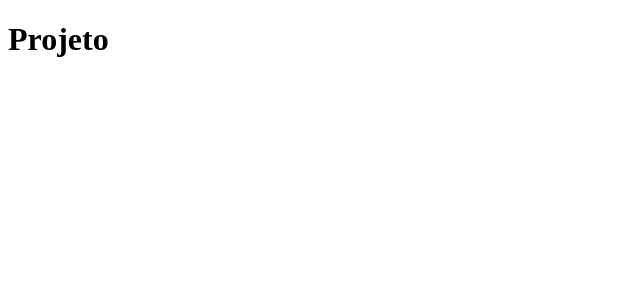
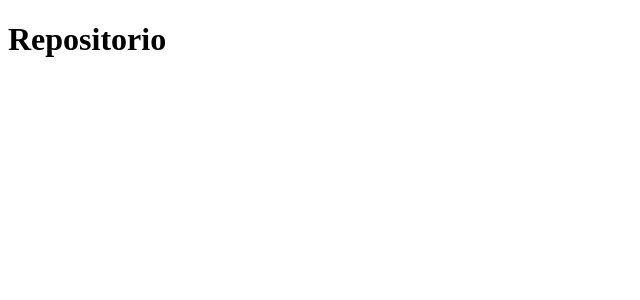
Before and after one commit to jorgelucasalima/repos, a React (Create React App) app: page /repositorio/1 in a window 1280 px wide. Shown: the top 300 px of the page, without its empty margins (0-640 px from the left). Built offline with nearby package versions, Linux system fonts and the light colour scheme.

Commit message:
utilizando styled-components

```diff
--- a/package.json
+++ b/package.json
@@ -10,6 +10,7 @@
     "react-dom": "^17.0.2",
     "react-router-dom": "^5.3.0",
     "react-scripts": "4.0.3",
+    "styled-components": "^5.3.1",
     "web-vitals": "^1.0.1"
   },
   "scripts": {
--- a/src/App.js
+++ b/src/App.js
@@ -1,9 +1,10 @@
+import React from "react";
+import Routes from "./routes";
+
 
 function App() {
   return (
-    <div>
-      <h1>Projeto</h1>
-    </div>
+    <Routes/>
   );
 }
 
--- a/src/pages/Main/index.js
+++ b/src/pages/Main/index.js
@@ -0,0 +1,9 @@
+import React from "react";
+
+export default function Main(){
+  return(
+    <div>
+      Main
+    </div>
+  )
+}
--- a/src/pages/Repositorio/index.js
+++ b/src/pages/Repositorio/index.js
@@ -0,0 +1,9 @@
+import React from "react";
+
+export default function Repositorio(){
+  return(
+    <div>
+      <h1>Repositorio</h1>
+    </div>
+  )
+}
--- a/src/routes.js
+++ b/src/routes.js
@@ -1 +1,16 @@
+import React from 'react'
 import { BrowserRouter, Switch, Route } from 'react-router-dom'
+import Main from'./pages/Main/'
+import Repositorio from './pages/Repositorio'
+
+
+export default function Routes(){
+  return(
+    <BrowserRouter>
+      <Switch>
+        <Route exact path='/' component={ Main } />
+        <Route exact path='/repositorio/:repositorio' component={ Repositorio } />
+      </Switch>
+    </BrowserRouter>
+  )
+}
```
Also changed, not shown: src/pages/Main/styles.js (added), 1 other file (tests, documents, lock files or other folders).
